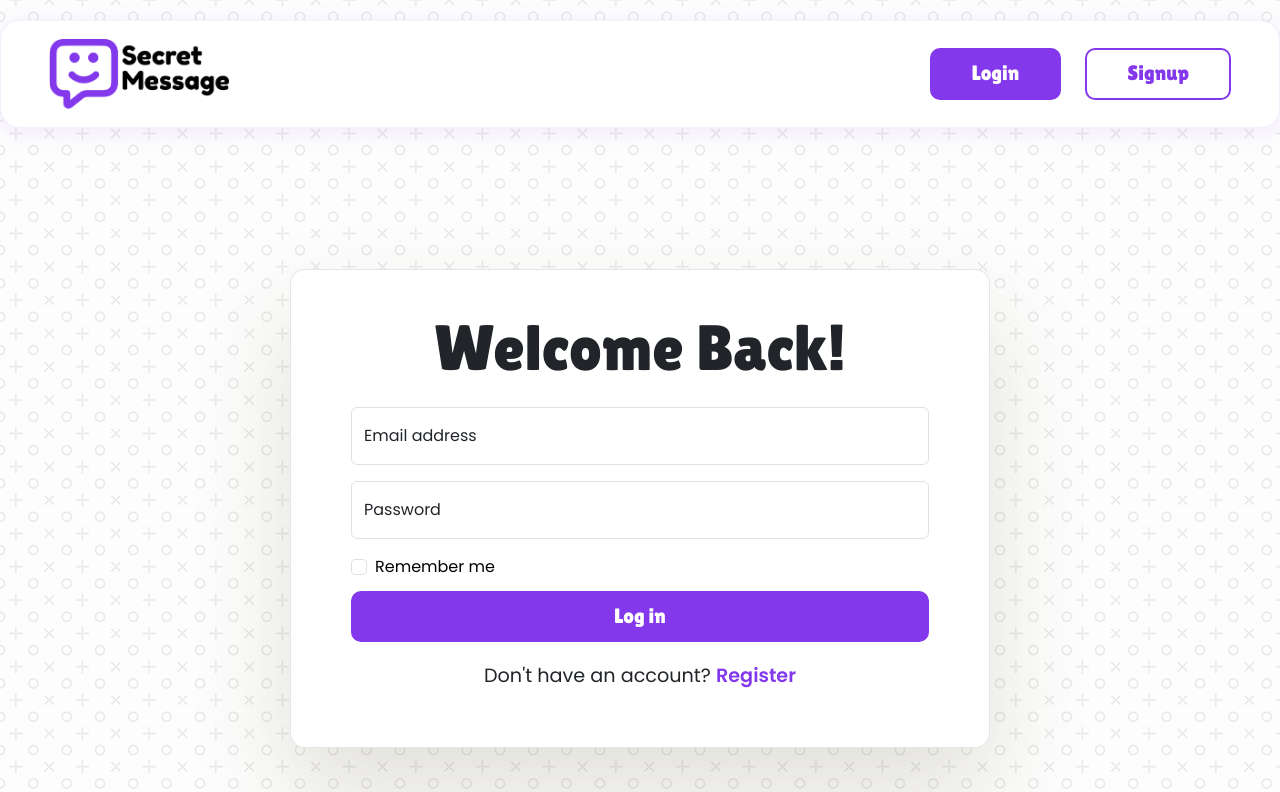
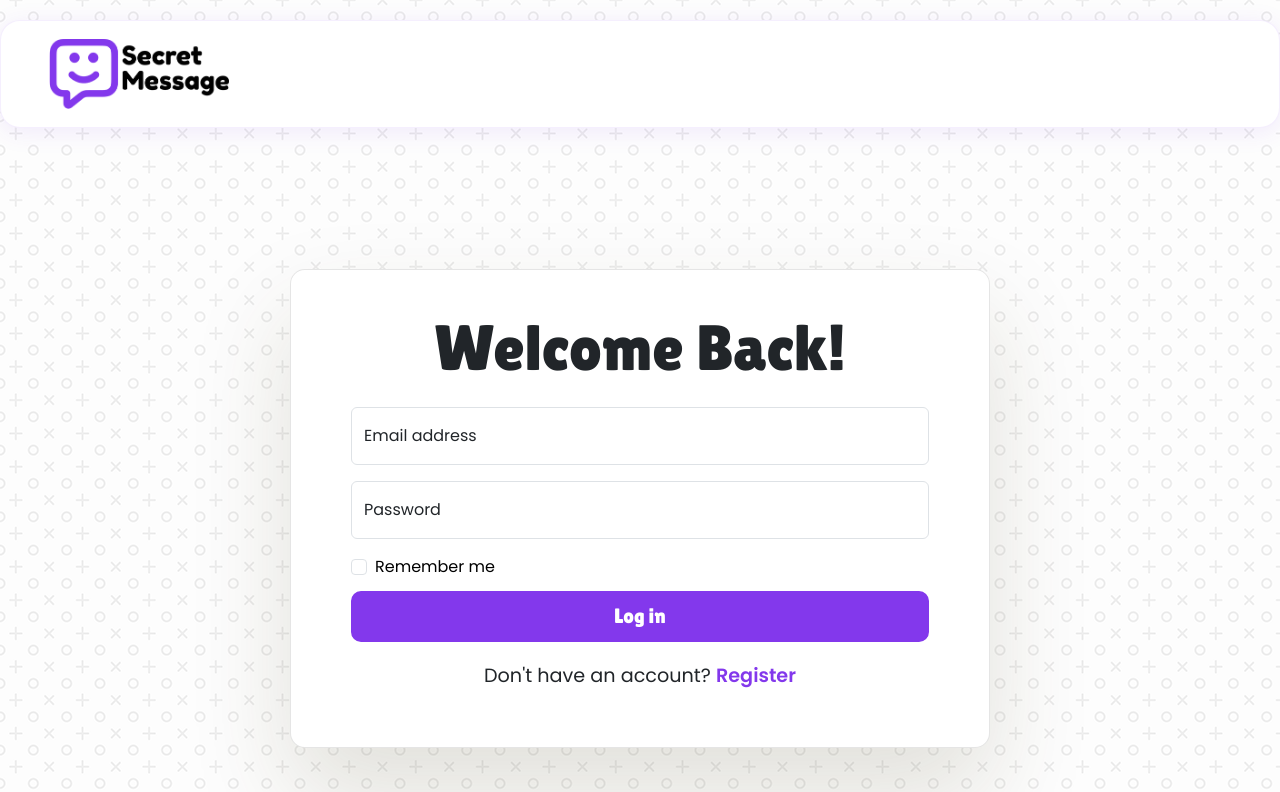
Before and after one commit to The-Sofishticated-Man/secret-message, a React (Vite) app in the folder client/: page /login in a window 1280 px wide. Shown: the top 792 px of the page. Built offline with nearby package versions, Linux system fonts and the light colour scheme.

Commit message:
style: improve layout and styling for LoginForm and NavBar components

```diff
--- a/client/src/components/LoginForm/LoginForm.module.css
+++ b/client/src/components/LoginForm/LoginForm.module.css
@@ -3,11 +3,12 @@
   padding: 40px 60px;
   background-color: white;
   border-radius: 15px;
-  border: 1px solid rgba(0,0,0,0.1);
+  border: 1px solid rgba(0, 0, 0, 0.1);
   font-family: "Poppins";
   display: flex;
   flex-direction: column;
   box-shadow: rgba(70, 60, 18, 0.15) 0px 48px 100px 0px;
+  margin: auto;
 }
 .formField {
   width: 100%;
--- a/client/src/components/NavBar/Index.tsx
+++ b/client/src/components/NavBar/Index.tsx
@@ -23,16 +23,7 @@ const NavBar = () => {
             <img src={logo} alt="Logo" className={style.logo} />
           </BetterLink>
         </div>
-        {!isAuthenticated ? (
-          <div className={style.linksContainer}>
-            <BetterLink to="/login">
-              <Button>Login</Button>
-            </BetterLink>
-            <BetterLink to="/register">
-              <Button Secondary>Signup</Button>
-            </BetterLink>
-          </div>
-        ) : (
+        {isAuthenticated ? (
           <>
             <div className={style.userLinks}>
               <BetterLink to="/home" className={style.userLink}>
@@ -46,6 +37,15 @@ const NavBar = () => {
               Logout
             </Button>
           </>
+        ) : !isInLoginPage && !isInRegisterPage && (
+          <div className={style.linksContainer}>
+            <BetterLink to="/login">
+              <Button>Login</Button>
+            </BetterLink>
+            <BetterLink to="/register">
+              <Button Secondary>Signup</Button>
+            </BetterLink>
+          </div>
         )}
       </nav>
     </div>
--- /dev/null
+++ b/client/src/routes/Layout.module.css
@@ -0,0 +1,6 @@
+/* Layout.module.css */
+.layoutRoot {
+  display: flex;
+  flex-direction: column;
+  min-height: 100vh;
+}
--- a/client/src/routes/Layout.tsx
+++ b/client/src/routes/Layout.tsx
@@ -1,14 +1,12 @@
-import React from "react";
 import NavBar from "../components/NavBar/Index";
 import Footer from "../components/Footer";
+import style from "./Layout.module.css";
 import { Outlet } from "react-router-dom";
 
 const Layout = () => (
-  <div style={{ display: "flex", flexDirection: "column", minHeight: "100vh" }}>
+  <div className={style.layoutRoot}>
     <NavBar />
-    <div style={{ flex: 1 }}>
-      <Outlet />
-    </div>
+    <Outlet />
     <Footer />
   </div>
 );
```
Also changed, not shown: client/src/index.css (line endings or trailing spaces).
